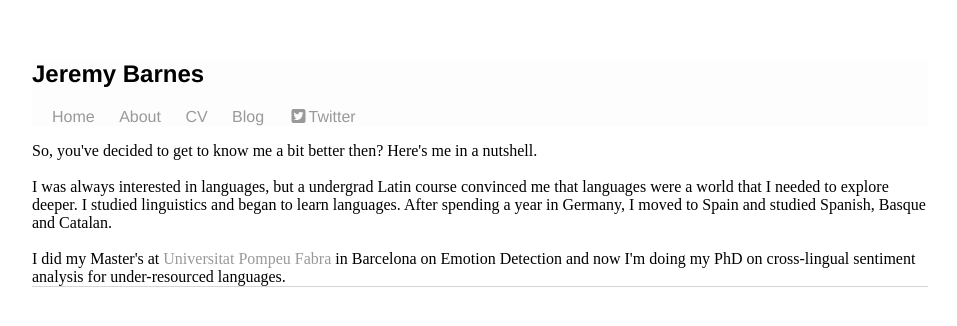
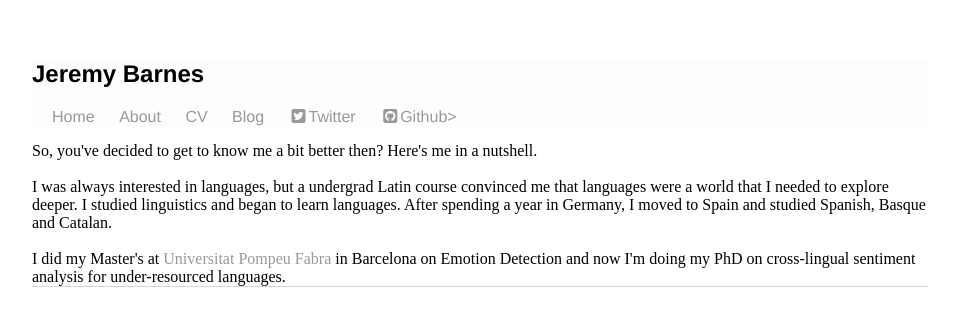
Before and after one commit to jerbarnes/jbarnesspain.github.io, a Jekyll site: the page built from about/index.html, in a window 1280 px wide. Shown: the top 326 px of the page, without its empty margins (160-1117 px from the left). Built offline with Jekyll 4.4.1, drawn with Linux system fonts in a browser that asks for light colours; nearby versions of some CDN libraries.

Commit message:
Update default.html

```diff
--- a/_layouts/default.html
+++ b/_layouts/default.html
@@ -20,6 +20,7 @@
 	        		<li><a href="/cv">CV</a></li>
 	        		<li><a href="/blog">Blog</a></li>
 				<li><a href="https://twitter.com/jbarnesspain"><i class="fa fa-fw fa-twitter-square"></i>Twitter</a></li>
+				<li><a href="https://github.com/jbarnesspain"><i class="fa fa-fw fa-github-square"></i>Github></a></li>
 	    		</ul>
 			</nav>
 
```
